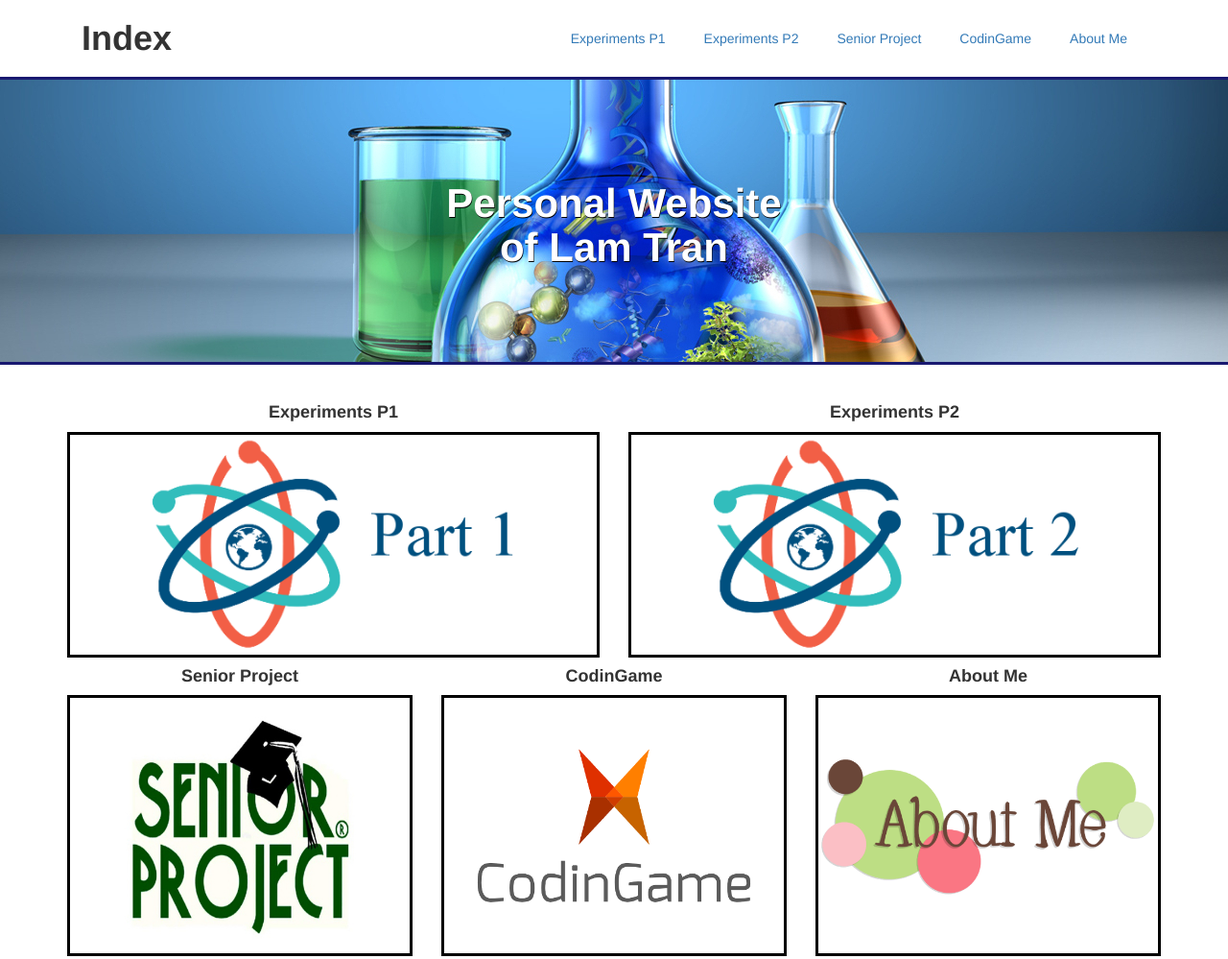
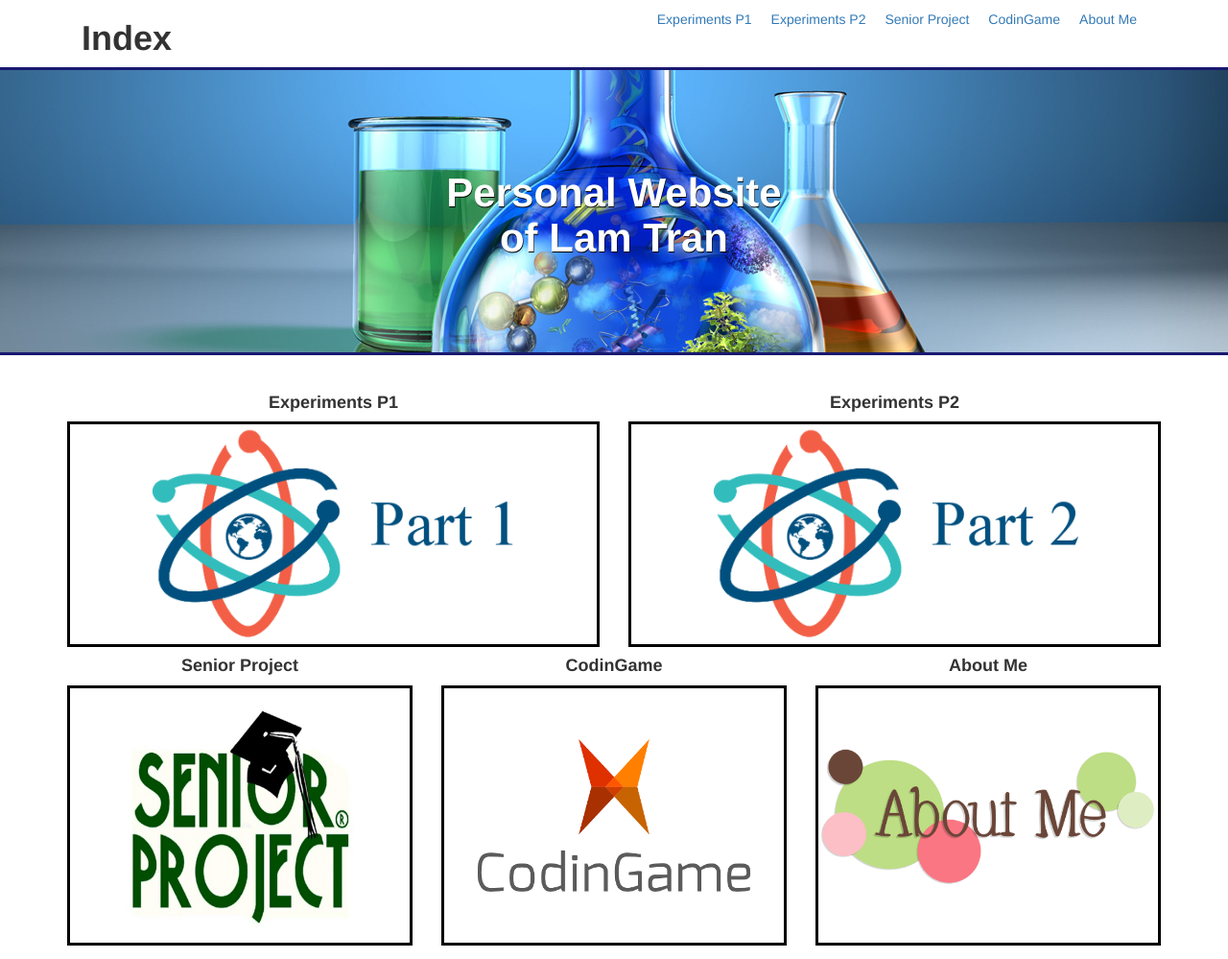
Before and after one commit to lamqtran/lamqtran.github.io, a plain HTML site: page index.html in a window 1280 px wide. Shown: the top 999 px of the page at 96% size. Drawn offline with nearby package versions, Linux system fonts and the light colour scheme.

Commit message:
Add files via upload

```diff
--- a/index-style.css
+++ b/index-style.css
@@ -13,9 +13,10 @@ header nav {
 }
 
 header a {
-  padding: 30px 0px;
-  margin: 0 20px;
+  padding: 10px 0px;
+  margin: 0 10px;
   text-align: center;
+  vertical-align: middle;
 }
 
 .jumbotron {
```
